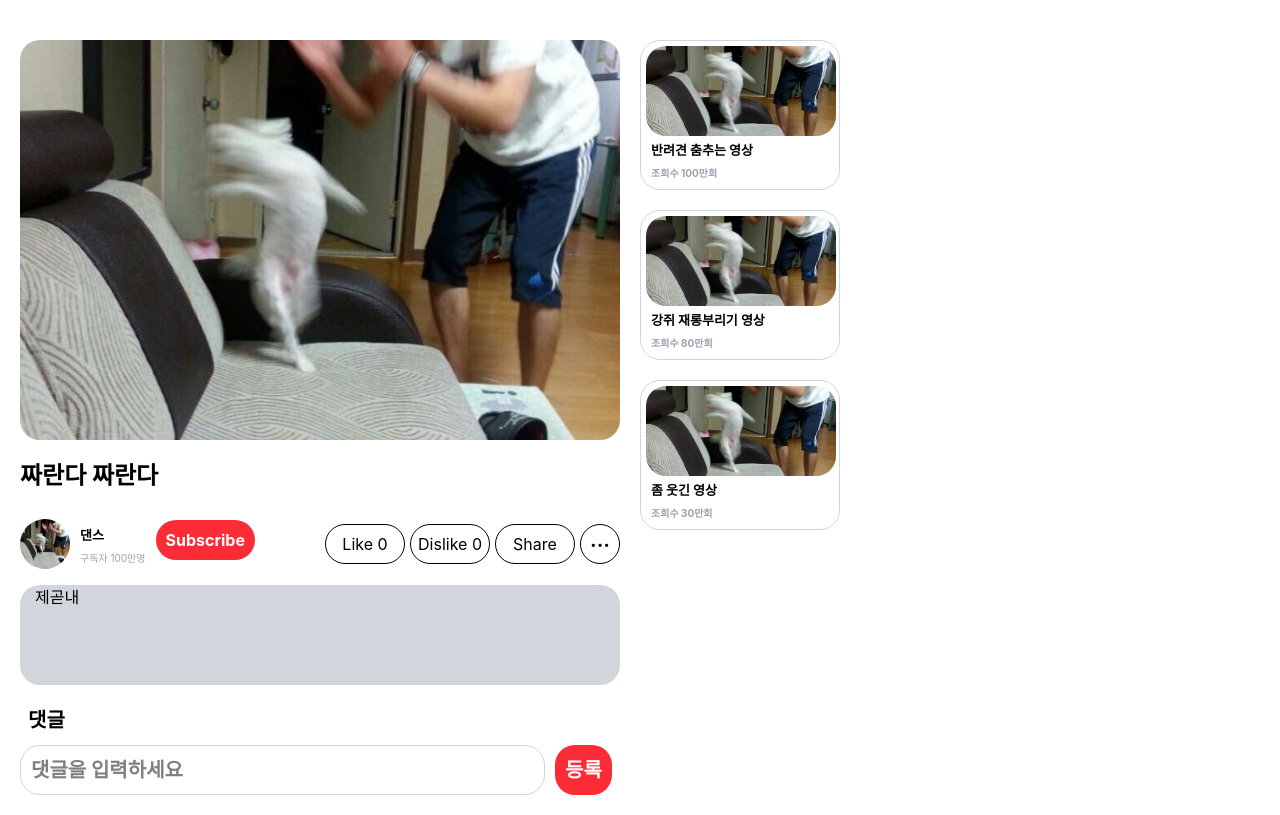
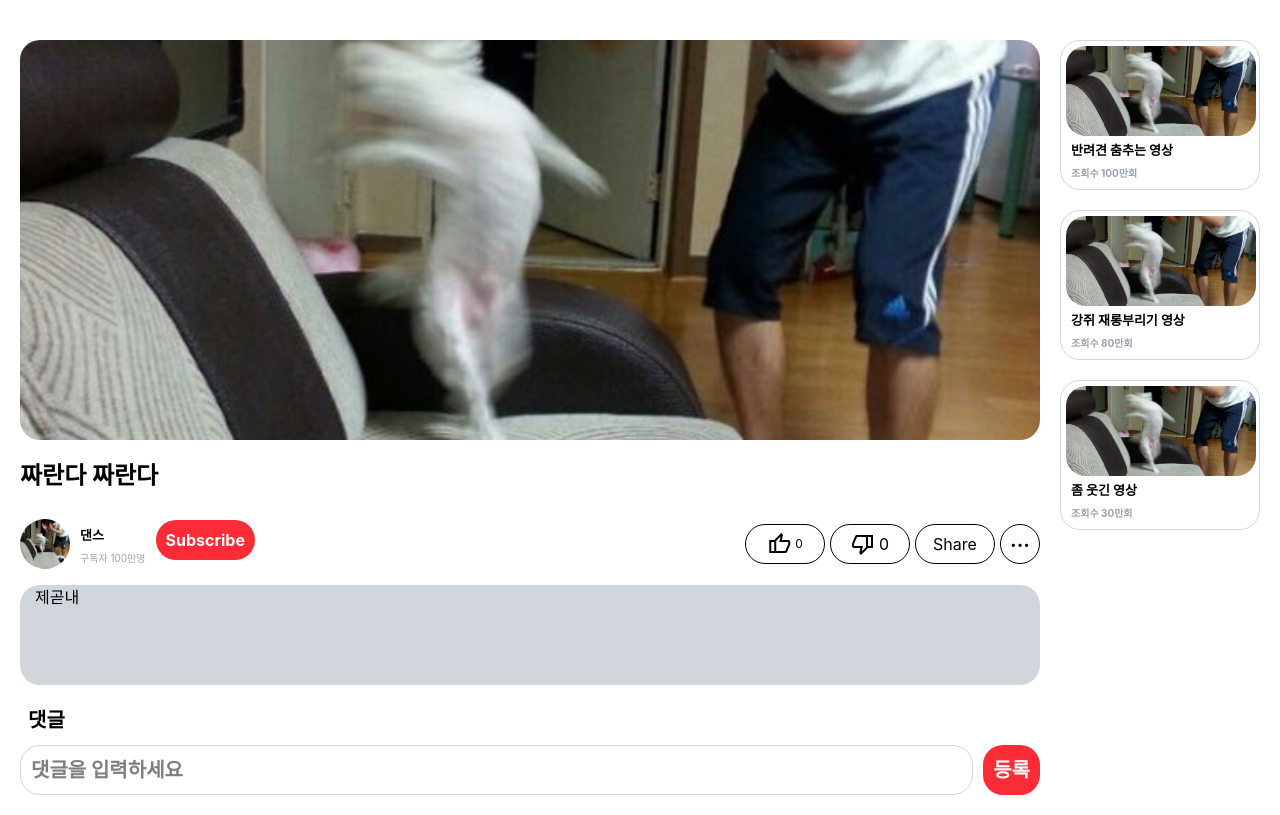
Before and after one commit to Likelion-YeungNam-Univ/14th-fe-assignment-7, a React (Vite) app: page / in a window 1280 px wide. Built offline with nearby package versions, Linux system fonts and the light colour scheme.

Commit message:
최종본 완성

```diff
--- a/src/Home.jsx
+++ b/src/Home.jsx
@@ -36,7 +36,7 @@ const Home = () => {
     <div>
       <div className='flex flex-row mt-[40px]'>
         {/*더미 이미지*/}
-        <div className=" flex flex-col w-[600px] h-[400px] ml-[20px] mr-[20px] mb-[20px] rounded-[20px]">
+        <div className=" flex flex-col flex-1 h-[400px] ml-[20px] mr-[20px] mb-[20px] rounded-[20px]">
           <img src="./goodjob.jpeg" alt="Good Job" className="w-full h-full object-cover rounded-[20px]" />
         <div>
           <h1 className='text-2xl font-bold mb-[20px] mt-[20px]'>짜란다 짜란다</h1>
@@ -59,16 +59,22 @@ const Home = () => {
             {/*좋아요,싫어요,공유,메뉴 */}
             <div className="gap-[5px] flex">
               <button
-              onClick={() => handleCounter('like')}
-              className="w-[80px] h-[40px] bg-white border hover:bg-gray-100 cursor-pointer rounded-4xl"
+                onClick={() => handleCounter('like')}
+                className="w-[80px] h-[40px] bg-white border hover:bg-gray-100 cursor-pointer rounded-4xl flex items-center justify-center gap-[4px]"
               >
-                Like {LikeCount}
+                <span className="material-symbols-outlined text-[#000000] group-hover:text-blue-500 transition-colors">
+                  thumb_up
+                </span>
+                <span className="text-[12px]">{LikeCount}</span>
               </button>
               <button
                onClick={() =>handleCounter('dislike')}
-              className="w-[80px] h-[40px] bg-white border hover:bg-gray-100 cursor-pointer rounded-4xl"
+              className="w-[80px] h-[40px] bg-white border hover:bg-gray-100 cursor-pointer rounded-4xl flex items-center justify-center gap-[4px]"
               >
-                Dislike {DisLikeCount}
+                <span className="material-symbols-outlined text-[#000000] group-hover:text-red-500 transition-colors">
+                  thumb_down
+                </span>
+                {DisLikeCount}
               </button>
               <button className="w-[80px] h-[40px] bg-white border hover:bg-gray-100 cursor-pointer rounded-4xl">
                 Share
@@ -78,14 +84,14 @@ const Home = () => {
               </button>
             </div>
           </div>
-          <div className=' mt-[10px] mb-[20px] w-[600px] h-[100px] bg-gray-300 text-gray-200 rounded-[20px]'>
+          <div className=' mt-[10px] mb-[20px] w-full h-[100px] bg-gray-300 text-gray-200 rounded-[20px]'>
             <p className='ml-[15px] mt-[10px] text-black'>제곧내</p>
           </div>
           <div className='flex flex-col text-[20px] font-bold mt-[10px] '>
             <p className='ml-[8px]'>댓글</p>
             <div className="flex flex-row h-[80px]">
               <input
-                className='w-[525px] mt-[10px] mb-[20px] p-[10px] border-[1px] border-gray-300 rounded-[20px]'
+                className='flex-1 mt-[10px] mb-[20px] p-[10px] border-[1px] border-gray-300 rounded-[20px]'
                 type="text"
                 value={inputText}
                 onChange={(e) => setInputText(e.target.value)}
--- a/src/index.css
+++ b/src/index.css
@@ -1 +1,2 @@
+@import url('https://fonts.googleapis.com/css2?family=Material+Symbols+Outlined:opsz,wght,FILL,GRAD@24,400,0,0');
 @import "tailwindcss";
```
